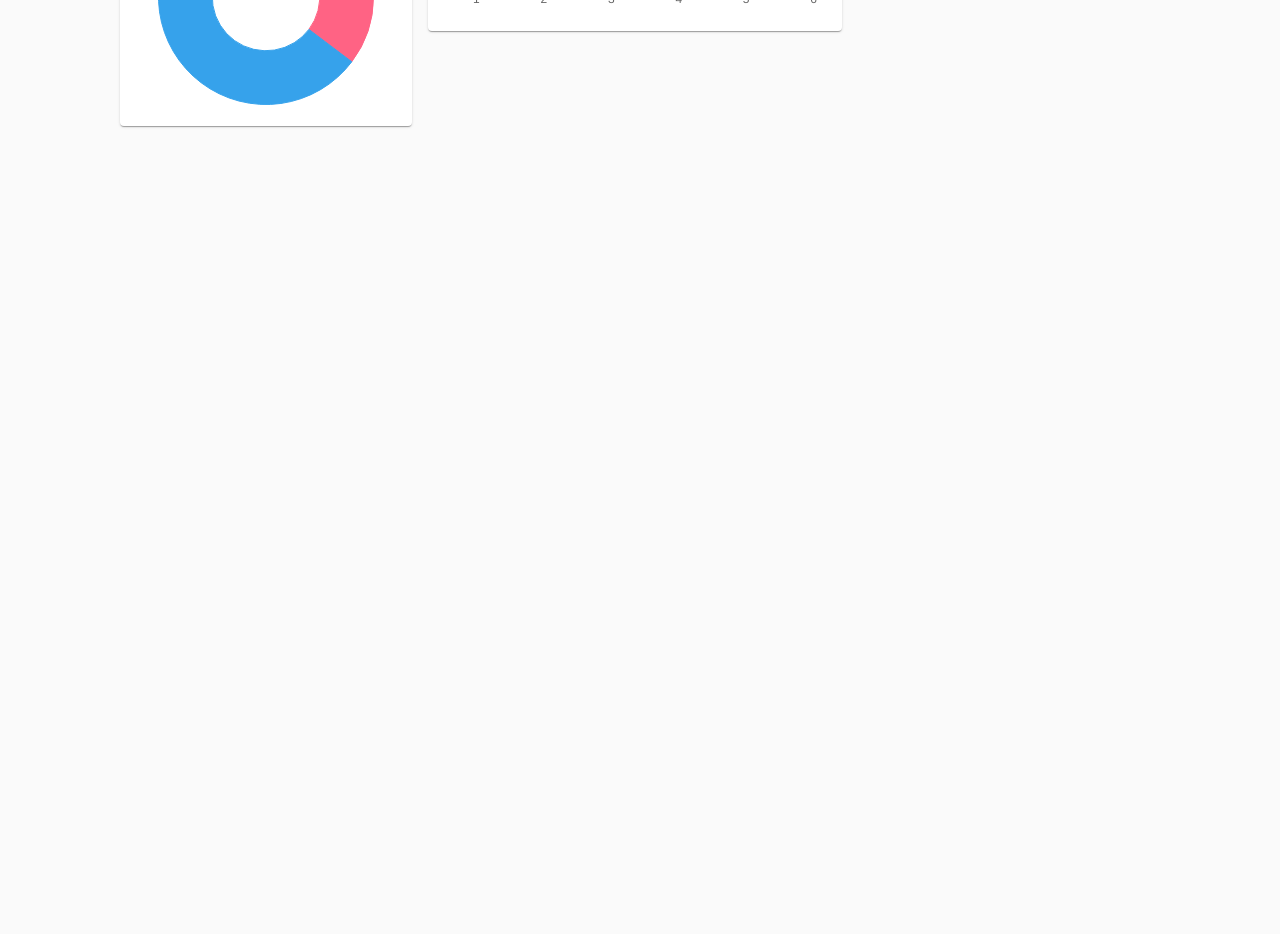
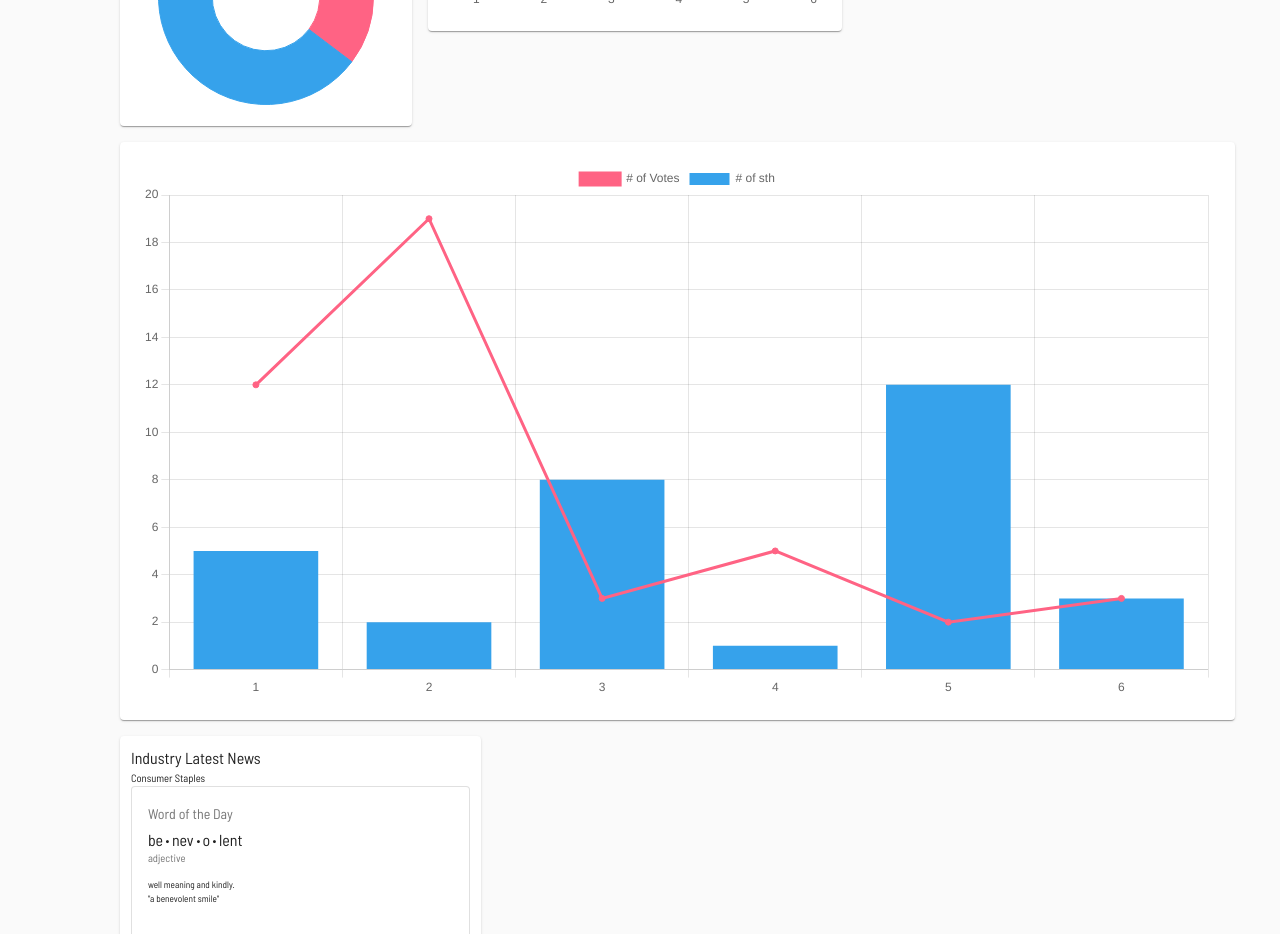
Before and after one commit to CHENGDU80/2021--chengdu80---fintech-contest-hku, a React (Create React App) app in the folder frontend/: page /dashboard in a window 1280 px wide. Shown: the part 800-1734 px from the top of the page. Before the commit the page ends 947 px from the top, so only its background shows below. Built offline with nearby package versions, Linux system fonts and the light colour scheme.

Commit message:
line bar chart

```diff
--- /dev/null
+++ b/frontend/src/companies/Crazy.js
@@ -0,0 +1,60 @@
+import { Typography } from "@material-ui/core";
+import React, { useEffect, useState } from "react";
+import { Bar } from "react-chartjs-2";
+import { makeStyles } from "@material-ui/core/styles";
+
+const useStyles = makeStyles({
+  title: { fontSize: "2rem" },
+});
+
+const color = [
+  "rgba(255, 99, 132, 1)",
+  "rgba(54, 162, 235, 1)",
+  "rgba(255, 206, 86, 1)",
+  "rgba(75, 192, 192, 1)",
+  "rgba(153, 102, 255, 1)",
+  "rgba(255, 159, 64, 1)",
+];
+
+const chartData = (labels, label, data, type) => {
+  let datasets = [];
+  for (let i = 0; i < label.length; i++) {
+    datasets.push({
+      type: type[i],
+      label: label[i],
+      data: data[i],
+      //   fill: false,
+      backgroundColor: color[i],
+      borderColor: color[i],
+    });
+  }
+  return {
+    labels,
+    datasets,
+  };
+};
+
+const options = {
+  scales: {
+    yAxes: [
+      {
+        ticks: {
+          beginAtZero: true,
+        },
+      },
+    ],
+  },
+};
+
+const Crazy = (props) => {
+  const classes = useStyles();
+  const { title, labels, label, data, type } = props;
+  return (
+    <>
+      <Typography className={classes.title}>{title}</Typography>
+      <Bar data={chartData(labels, label, data, type)} options={options} />
+    </>
+  );
+};
+
+export default Crazy;
--- a/frontend/src/companies/Dashboard.js
+++ b/frontend/src/companies/Dashboard.js
@@ -4,7 +4,7 @@ import { makeStyles } from "@material-ui/core/styles";
 import News from "./News";
 import LineChart from "./LineChart";
 import DoughnutChart from "./Doughnut";
-import TwoLinesChart from "./LineChart";
+import Crazy from "./Crazy";
 
 const useStyles = makeStyles({
   div: { width: "100%", boxSizing: "border-box", padding: "2rem" },
@@ -93,6 +93,20 @@ const Dashboard = () => {
             </Grid>
           </Grid>
 
+          <Grid item xs={12}>
+            <Paper className={classes.div}>
+              <Crazy
+                type={["line", "bar"]}
+                labels={["1", "2", "3", "4", "5", "6"]}
+                label={["# of Votes", "# of sth"]}
+                data={[
+                  [12, 19, 3, 5, 2, 3],
+                  [5, 2, 8, 1, 12, 3],
+                ]}
+              />
+            </Paper>
+          </Grid>
+
           <Grid item xs={8} md={4}>
             <Grid item xs={12}>
               <Paper>
```
